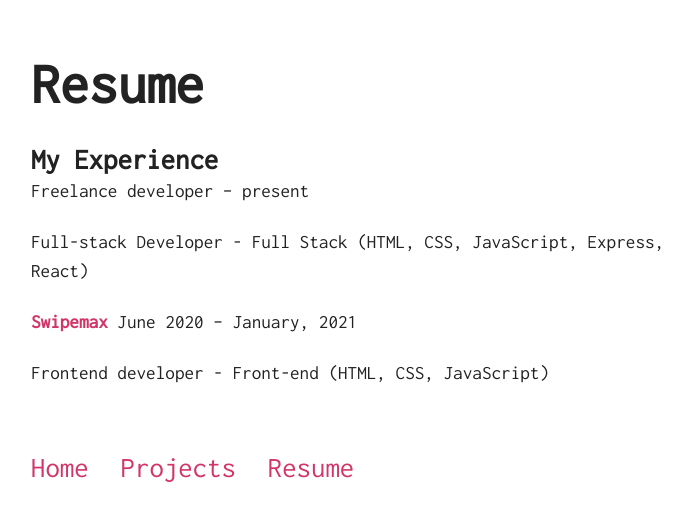
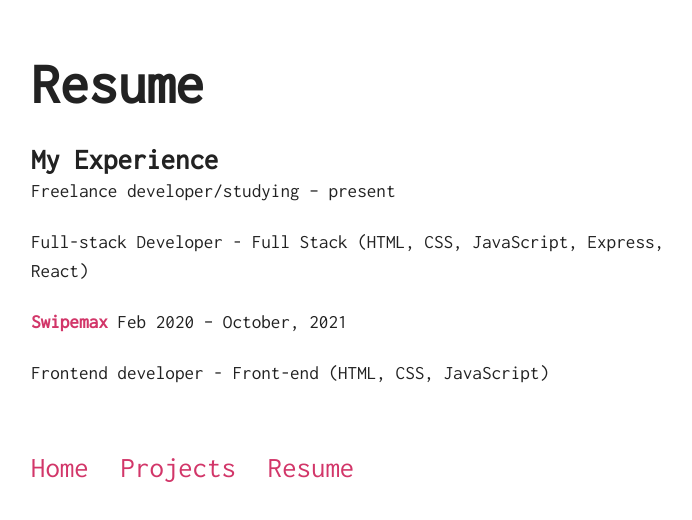
Before and after one commit to seyicole/myweb, a React (Create React App) app: page /#/resume in a window 1280 px wide. Shown: the top 520 px of the page, without its empty margins (97-789 px from the left). Built offline with nearby package versions, Linux system fonts and the light colour scheme.

Commit message:
just update

```diff
--- a/src/pages/Resume.js
+++ b/src/pages/Resume.js
@@ -6,10 +6,10 @@ export default function Resume() {
             <h1>Resume</h1>
             <h2>My Experience</h2>
 
-            <p>Freelance developer – present</p>
+            <p>Freelance developer/studying – present</p>
             <p>Full-stack Developer - Full Stack (HTML, CSS, JavaScript, Express, React)</p>
 
-            <p><a href='https://swipemax.com/' target="blank"><span>Swipemax</span></a> June 2020 – January, 2021</p>
+            <p><a href='https://swipemax.com/' target="blank"><span>Swipemax</span></a> Feb 2020 – October, 2021</p>
             <p>Frontend developer - Front-end (HTML, CSS, JavaScript)</p>
 
             {/* <p><a href='https://www.amplify.ng/' target='blank'><span> Amplify Digital Agency</span></a> March 2018 – April 2019</p>
```
